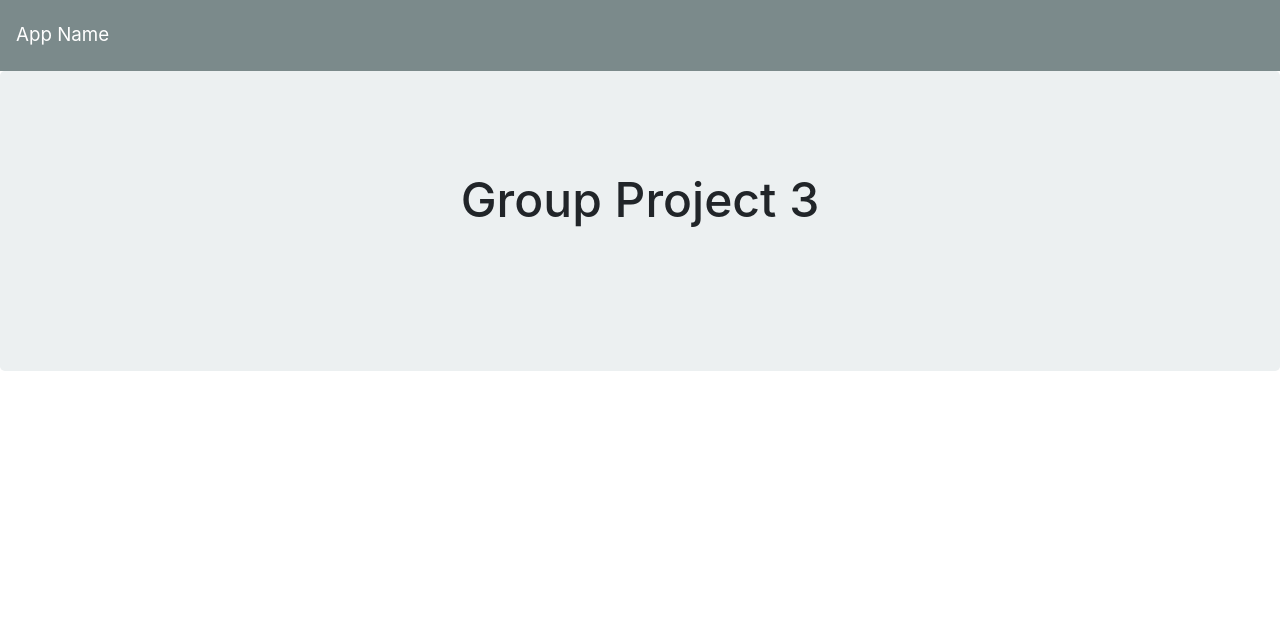
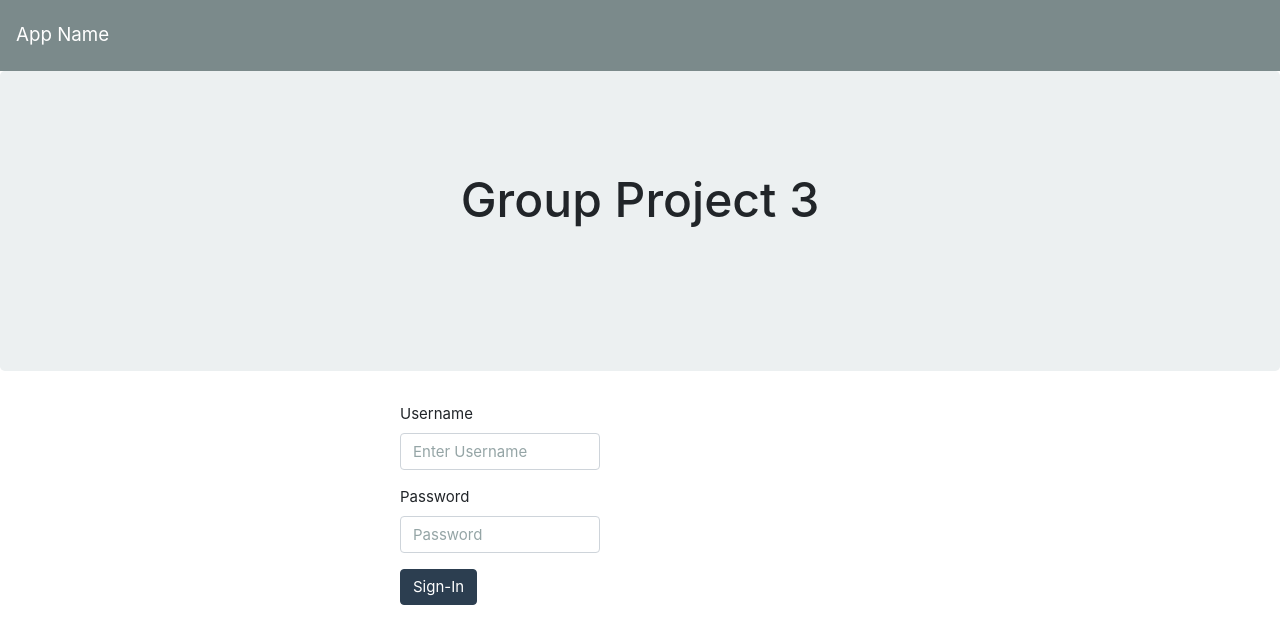
Before and after one commit to group-project-3/renter-app, a React (Create React App) app in the folder client/: page / in a window 1280 px wide. Shown: the top 644 px of the page. Built offline with nearby package versions, Linux system fonts and the light colour scheme.

Commit message:
import sign-in

```diff
--- a/client/src/App.js
+++ b/client/src/App.js
@@ -1,12 +1,14 @@
 import React from 'react';
 import Nav from './components/Nav';
 import Jumbotron from './components/Jumbotron';
+import SignIn from './components/SignIn';
 
 function App() {
   return (
     <div className="App">
       <Nav />
       <Jumbotron />
+      <SignIn />
     </div>
   );
 }
```
